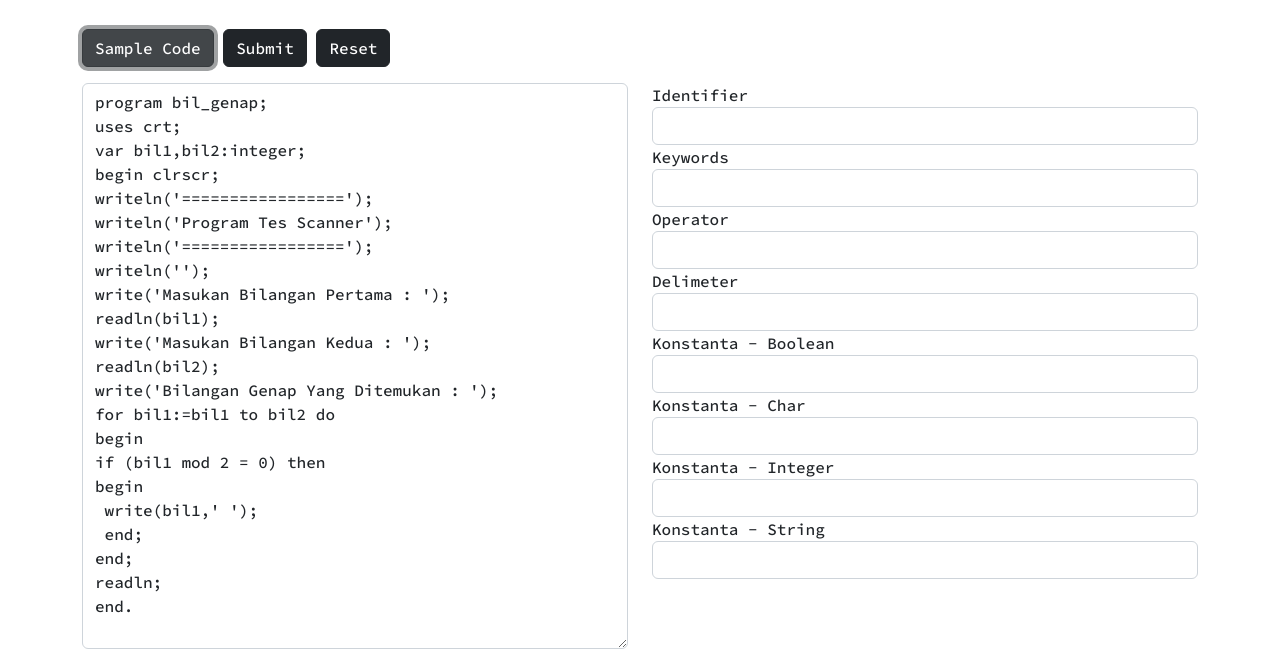
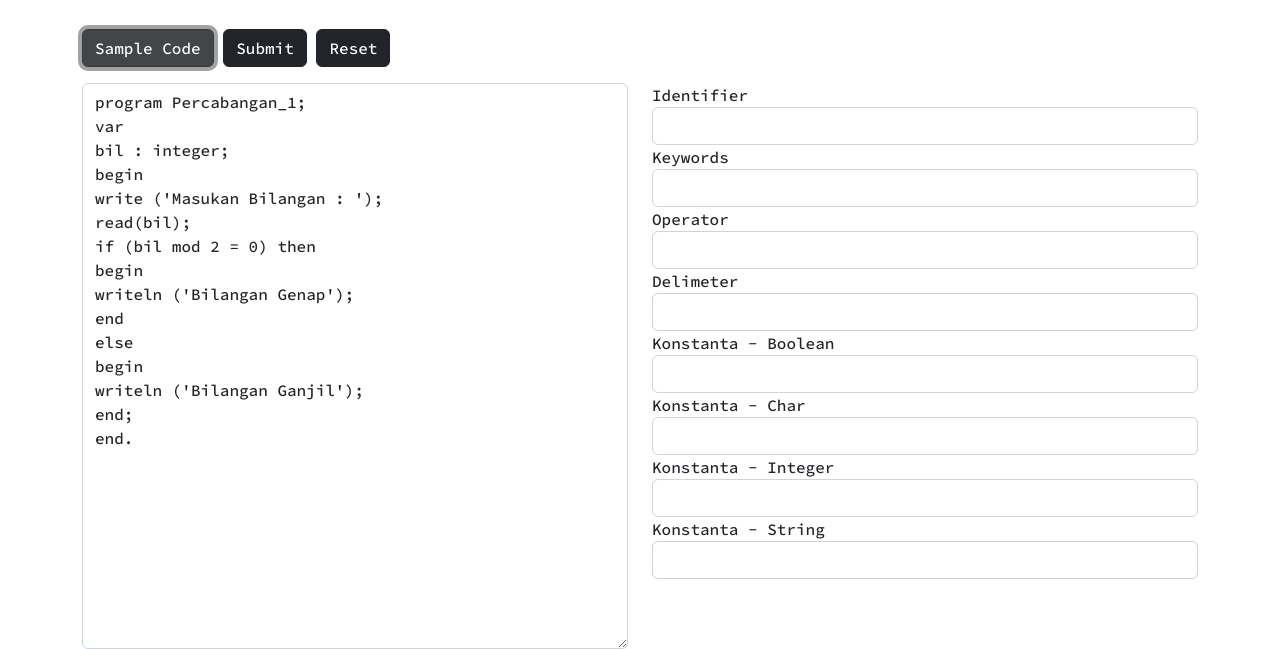
Before and after one commit to Vikri18/tubes-tekom-scanner, a plain HTML site: page index.html in a window 1280 px wide. Both pictures are taken after a click on the button "Sample Code". Shown: the part 176-825 px from the top of the page. Drawn offline with nearby package versions, Linux system fonts and the light colour scheme; some packages are replaced by stand-ins of ours; a script that the page names is missing.

Commit message:
mengubah sample code

```diff
--- a/index.html
+++ b/index.html
@@ -83,7 +83,7 @@
     <script>
       $("#sample_code").click(() => {
           console.log("terklik")
-          var sample_code = "program bil_genap;\nuses crt;\nvar bil1,bil2:integer;\nbegin clrscr;\nwriteln('=================');\nwriteln('Program Tes Scanner');\nwriteln('=================');\nwriteln('');\nwrite('Masukan Bilangan Pertama : ');\nreadln(bil1);\nwrite('Masukan Bilangan Kedua : ');\nreadln(bil2);\nwrite('Bilangan Genap Yang Ditemukan : ');\nfor bil1:=bil1 to bil2 do\nbegin\nif (bil1 mod 2 = 0) then\nbegin\n write(bil1,' ');\n end;\nend;\nreadln;\nend.";
+          var sample_code = "program Percabangan_1;\nvar\nbil : integer;\nbegin\nwrite ('Masukan Bilangan : ');\nread(bil);\nif (bil mod 2 = 0) then\nbegin\nwriteln ('Bilangan Genap');\nend\nelse\nbegin\nwriteln ('Bilangan Ganjil');\nend;\nend.";
           $("#hasilanalisis").text(sample_code)
       })
 
```
